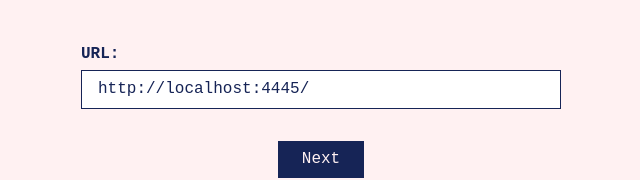
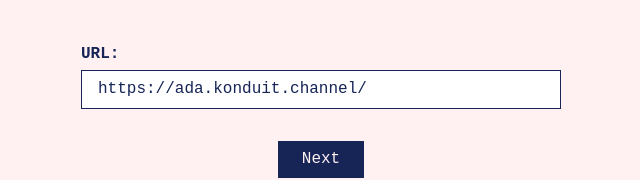
Before and after one commit to cardano-lightning/konduit-app, a Vue app: page /add-channel in a window 1280 px wide. Shown: the part 158-338 px from the top of the page, without its empty margins (319-959 px from the left). Built offline with nearby package versions, Linux system fonts and the light colour scheme; no server answers.

Commit message:
Change default adaptor URL and cleanup flake

```diff
--- a/src/views/AddChannel.vue
+++ b/src/views/AddChannel.vue
@@ -13,7 +13,7 @@ const stage = ref(1);
 const submitted = ref(false);
 
 // Stage 1
-const defaultUrl = "http://localhost:4445/";
+const defaultUrl = "https://ada.konduit.channel/";
 const url = ref(defaultUrl);
 
 // Stage 2
```
Also changed, not shown: 1 other file (tests, documents, lock files or other folders).
